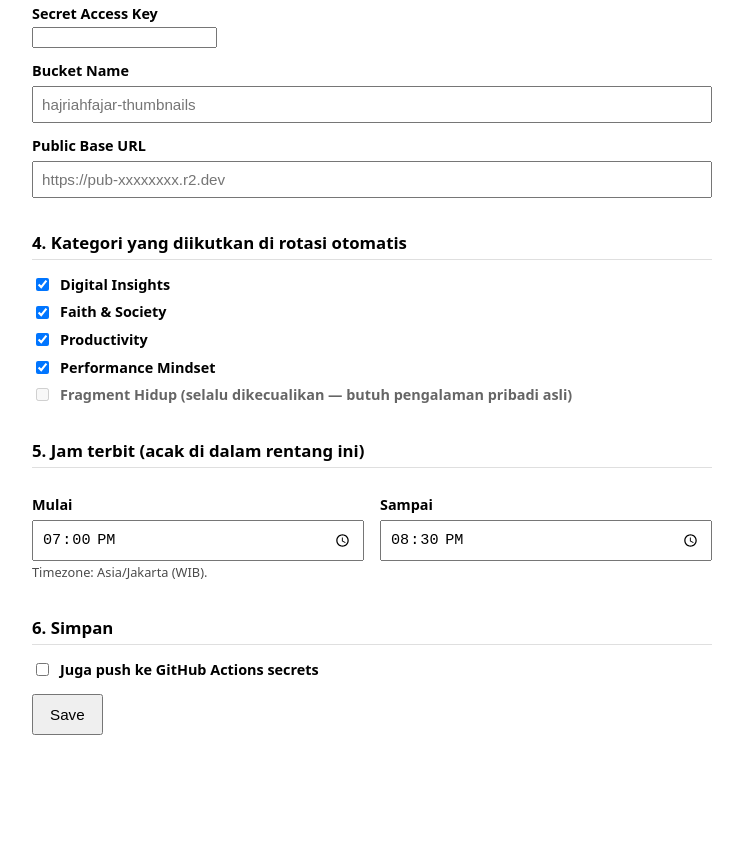
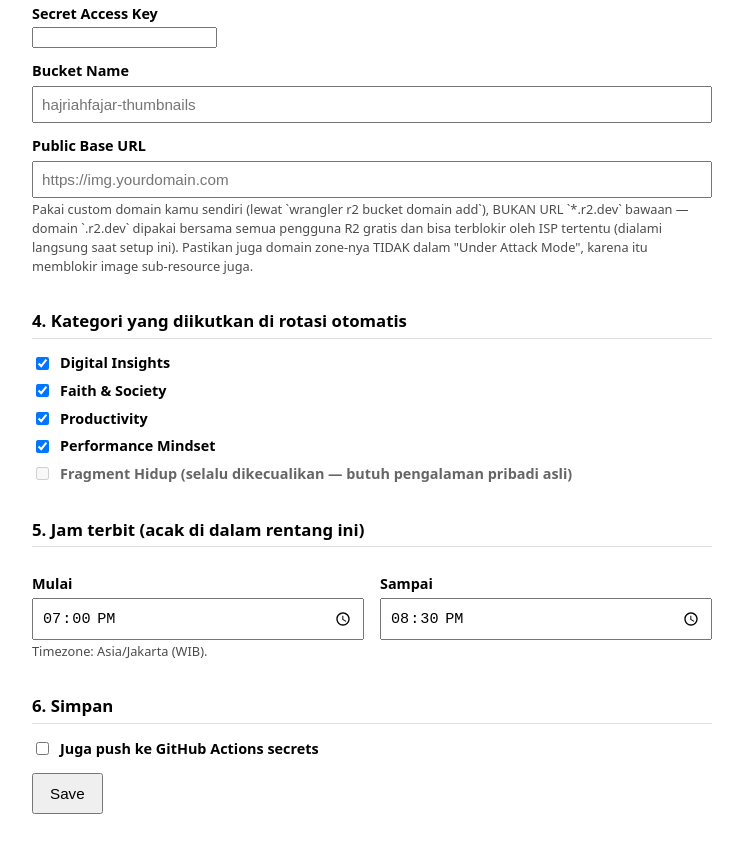
Before and after one commit to hajriahfajarx/hajriahfajar-autopublish, a website: page setup-ui/public/index.html in a window 1280 px wide. Shown: the part 1055-1907 px from the top of the page, without its empty margins (268-1011 px from the left). Before the commit the page ends 1830 px from the top, so only its background shows below. Drawn offline with Linux system fonts and the light colour scheme; no server answers.

Commit message:
Switch R2 public URL to a custom domain, document the gotchas
The shared *.r2.dev public URL turned out to be blocked by the user's
ISP (DNS resolved, but connections failed/timed out -- consistent with
ISP-level blocking of that domain, likely due to abuse by other R2
users sharing it). Connected a custom domain (img.hajriahfajar.com)
to the bucket instead via `wrangler r2 bucket domain add`.

Also discovered the zone had "Under Attack Mode" enabled, which
returned a JS challenge page (403) for the image URL even after
switching domains -- confirmed this blocks image sub-resource loads,
not just full-page navigations, which would have broken every
thumbnail embedded in a post. Disabled it; images resolve cleanly now.

Updated README, .env.example, and the setup UI's R2 section to
document both gotchas for future reference.

Co-Authored-By: Claude Sonnet 5 <noreply@anthropic.com>

```diff
--- a/setup-ui/public/index.html
+++ b/setup-ui/public/index.html
@@ -63,7 +63,8 @@
   <label>Bucket Name</label>
   <input type="text" id="r2BucketName" placeholder="hajriahfajar-thumbnails" />
   <label>Public Base URL</label>
-  <input type="text" id="r2PublicBaseUrl" placeholder="https://pub-xxxxxxxx.r2.dev" />
+  <input type="text" id="r2PublicBaseUrl" placeholder="https://img.yourdomain.com" />
+  <div class="hint">Pakai custom domain kamu sendiri (lewat `wrangler r2 bucket domain add`), BUKAN URL `*.r2.dev` bawaan — domain `.r2.dev` dipakai bersama semua pengguna R2 gratis dan bisa terblokir oleh ISP tertentu (dialami langsung saat setup ini). Pastikan juga domain zone-nya TIDAK dalam "Under Attack Mode", karena itu memblokir image sub-resource juga.</div>
 
   <h2>4. Kategori yang diikutkan di rotasi otomatis</h2>
   <div class="cat"><input type="checkbox" id="cat-digital-insights" checked /><label style="margin:0" for="cat-digital-insights">Digital Insights</label></div>
```
Also changed, not shown: README.md, 1 other file.
